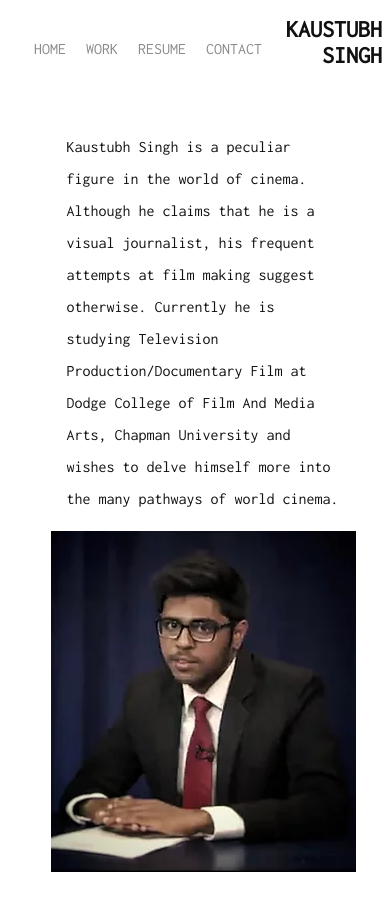
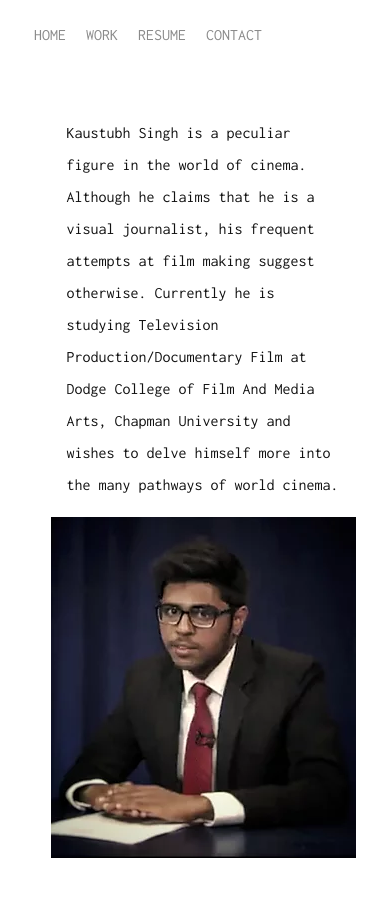
Before and after one commit to riverrz/kaustubh.tv-next, a Next.js app: page / in a window 390 px wide. Built offline with nearby package versions, Linux system fonts and the light colour scheme.

Commit message:
more mobile friendly

```diff
--- a/components/Navbar.js
+++ b/components/Navbar.js
@@ -73,4 +73,10 @@ export default styled(Navbar)`
     color: inherit;
     text-transform: uppercase;
   }
+
+  @media only screen and (max-width: 768px) {
+    .title {
+      display: none;
+    }
+  }
 `;
--- a/styles.css
+++ b/styles.css
@@ -1,11 +1,8 @@
 html {
-  height: 100%;
   width: 100%;
 }
 body {
-  height: 100%;
   width: 100%;
-  overflow: hidden;
   font-family: 'Inconsolata', sans-serif;
 }
 
```
Also changed, not shown: pages/description.js (+11 -2 lines).
